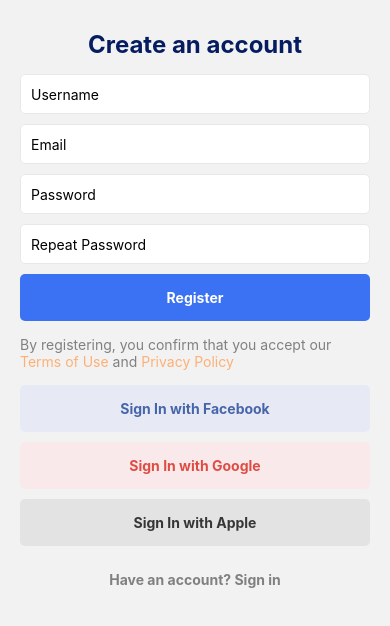
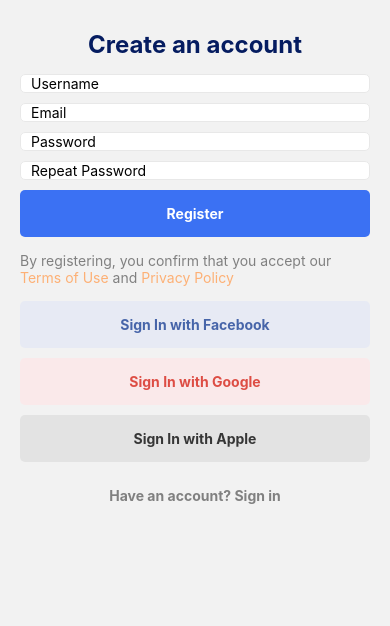
Before and after one commit to YanisBoumrah/Geolocalisation-App, a React Native app: screen /SignUp in a window 390 px wide. Shown: the top 626 px of the page. Built offline with nearby package versions, Linux system fonts and the light colour scheme.

Commit message:
retirer le react hook form

```diff
--- a/src/components/CustomInput/CustomInput.js
+++ b/src/components/CustomInput/CustomInput.js
@@ -1,41 +1,17 @@
 import React from 'react';
 import {View, Text, TextInput, StyleSheet} from 'react-native';
-import {Controller} from 'react-hook-form';
 
-const CustomInput = ({
-  control,
-  name,
-  rules = {},
-  placeholder,
-  secureTextEntry,
-}) => {
+const CustomInput = ({value, setValue, placeholder, secureTextEntry}) => {
   return (
-    <Controller
-      control={control}
-      name={name}
-      rules={rules}
-      render={({field: {value, onChange, onBlur}, fieldState: {error}}) => (
-        <>
-          <View
-            style={[
-              styles.container,
-              {borderColor: error ? 'red' : '#e8e8e8'},
-            ]}>
+    <View style={styles.container}>
       <TextInput
         value={value}
-              onChangeText={onChange}
-              onBlur={onBlur}
+        onChangeText={setValue}
         placeholder={placeholder}
         style={styles.input}
         secureTextEntry={secureTextEntry}
       />
     </View>
-          {error && (
-            <Text style={{color: 'red', alignSelf: 'stretch'}}>{error.message || 'Error'}</Text>
-          )}
-        </>
-      )}
-    />
   );
 };
 
@@ -43,10 +19,7 @@
   container: {
     backgroundColor: 'white',
     width: '100%',
-    height: 40,
-    display: 'flex',
-    alignContent: 'center',
-    justifyContent: 'center',
+
     borderColor: '#e8e8e8',
     borderWidth: 1,
     borderRadius: 5,
--- a/src/screens/ConfirmEmailScreen/ConfirmEmailScreen.js
+++ b/src/screens/ConfirmEmailScreen/ConfirmEmailScreen.js
@@ -4,15 +4,13 @@
 import CustomButton from '../../components/CustomButton';
 import SocialSignInButtons from '../../components/SocialSignInButtons';
 import {useNavigation} from '@react-navigation/core';
-import {useForm} from 'react-hook-form';
 
 const ConfirmEmailScreen = () => {
-  const {control, handleSubmit} = useForm();
+  const [code, setCode] = useState('');
 
   const navigation = useNavigation();
 
-  const onConfirmPressed = data => {
-    console.warn(data);
+  const onConfirmPressed = () => {
     navigation.navigate('Home');
   };
 
@@ -30,15 +28,12 @@
         <Text style={styles.title}>Confirm your email</Text>
 
         <CustomInput
-          name="code"
-          control={control}
           placeholder="Enter your confirmation code"
-          rules={{
-            required: 'Confirmation code is required',
-          }}
+          value={code}
+          setValue={setCode}
         />
 
-        <CustomButton text="Confirm" onPress={handleSubmit(onConfirmPressed)} />
+        <CustomButton text="Confirm" onPress={onConfirmPressed} />
 
         <CustomButton
           text="Resend code"
--- a/src/screens/ForgotPasswordScreen/ForgotPasswordScreen.js
+++ b/src/screens/ForgotPasswordScreen/ForgotPasswordScreen.js
@@ -4,14 +4,13 @@
 import CustomButton from '../../components/CustomButton';
 import SocialSignInButtons from '../../components/SocialSignInButtons';
 import {useNavigation} from '@react-navigation/core';
-import {useForm} from 'react-hook-form';
 
 const ForgotPasswordScreen = () => {
-  const {control, handleSubmit} = useForm();
+  const [username, setUsername] = useState('');
+
   const navigation = useNavigation();
 
-  const onSendPressed = data => {
-    console.warn(data);
+  const onSendPressed = () => {
     navigation.navigate('NewPassword');
   };
 
@@ -25,15 +24,12 @@
         <Text style={styles.title}>Reset your password</Text>
 
         <CustomInput
-          name="username"
-          control={control}
           placeholder="Username"
-          rules={{
-            required: 'Username is required',
-          }}
+          value={username}
+          setValue={setUsername}
         />
 
-        <CustomButton text="Send" onPress={handleSubmit(onSendPressed)} />
+        <CustomButton text="Send" onPress={onSendPressed} />
 
         <CustomButton
           text="Back to Sign in"
--- a/src/screens/NewPasswordScreen/NewPasswordScreen.js
+++ b/src/screens/NewPasswordScreen/NewPasswordScreen.js
@@ -4,15 +4,14 @@
 import CustomButton from '../../components/CustomButton';
 import SocialSignInButtons from '../../components/SocialSignInButtons';
 import {useNavigation} from '@react-navigation/native';
-import {useForm} from 'react-hook-form';
 
 const NewPasswordScreen = () => {
-  const {control, handleSubmit} = useForm();
+  const [code, setCode] = useState('');
+  const [newPassword, setNewPassword] = useState('');
 
   const navigation = useNavigation();
 
-  const onSubmitPressed = data => {
-    console.warn(data);
+  const onSubmitPressed = () => {
     navigation.navigate('Home');
   };
 
@@ -25,28 +24,15 @@
       <View style={styles.root}>
         <Text style={styles.title}>Reset your password</Text>
 
-        <CustomInput
-          placeholder="Code"
-          name="code"
-          control={control}
-          rules={{required: 'Code is required'}}
-        />
+        <CustomInput placeholder="Code" value={code} setValue={setCode} />
 
         <CustomInput
           placeholder="Enter your new password"
-          name="name"
-          control={control}
-          secureTextEntry
-          rules={{
-            required: 'Password is required',
-            minLength: {
-              value: 8,
-              message: 'Password should be at least 8 characters long',
-            },
-          }}
+          value={newPassword}
+          setValue={setNewPassword}
         />
 
-        <CustomButton text="Submit" onPress={handleSubmit(onSubmitPressed)} />
+        <CustomButton text="Submit" onPress={onSubmitPressed} />
 
         <CustomButton
           text="Back to Sign in"
--- a/src/screens/SignInScreen/SignInScreen.js
+++ b/src/screens/SignInScreen/SignInScreen.js
@@ -7,25 +7,20 @@
   useWindowDimensions,
   ScrollView,
 } from 'react-native';
-import Logo from '../../../assets/images/logo.png';
+import Logo from '../../../assets/images/Logo_1.png';
 import CustomInput from '../../components/CustomInput';
 import CustomButton from '../../components/CustomButton';
 import SocialSignInButtons from '../../components/SocialSignInButtons';
 import {useNavigation} from '@react-navigation/native';
-import {useForm, Controller} from 'react-hook-form';
 
 const SignInScreen = () => {
+  const [username, setUsername] = useState('');
+  const [password, setPassword] = useState('');
+
   const {height} = useWindowDimensions();
   const navigation = useNavigation();
 
-  const {
-    control,
-    handleSubmit,
-    formState: {errors},
-  } = useForm();
-
-  const onSignInPressed = data => {
-    console.log(data);
+  const onSignInPressed = () => {
     // validate user
     navigation.navigate('Home');
   };
@@ -38,7 +33,6 @@
     navigation.navigate('SignUp');
   };
 
-
   return (
     <ScrollView showsVerticalScrollIndicator={false}>
       <View style={styles.root}>
@@ -47,26 +41,17 @@
           style={[styles.logo, {height: height * 0.3}]}
           resizeMode="contain"
         />
-        <Text>GEOTRACK</Text>
-        <CustomInput
-          name="username"
-          placeholder="Username"
-          control={control}
-          rules={{required: 'Username is required'}}
-        />
 
         <CustomInput
-          name="password"
+          placeholder="Username"
+          value={username}
+          setValue={setUsername}
+        />
+        <CustomInput
           placeholder="Password"
+          value={password}
+          setValue={setPassword}
           secureTextEntry
-          control={control}
-          rules={{
-            required: 'Password is required',
-            minLength: {
-              value: 3,
-              message: 'Password should be minimum 3 characters long',
-            },
-          }}
         />
 
         <CustomButton text="Sign In" onPress={onSignInPressed} />
--- a/src/screens/SignUpScreen/SignUpScreen.js
+++ b/src/screens/SignUpScreen/SignUpScreen.js
@@ -4,14 +4,13 @@
 import CustomButton from '../../components/CustomButton';
 import SocialSignInButtons from '../../components/SocialSignInButtons';
 import {useNavigation} from '@react-navigation/core';
-import {useForm} from 'react-hook-form';
-
-const EMAIL_REGEX =
-  /^[a-zA-Z0-9.!#$%&’*+/=?^_`{|}~-]+@[a-zA-Z0-9-]+(?:\.[a-zA-Z0-9-]+)*$/;
 
 const SignUpScreen = () => {
-  const {control, handleSubmit, watch} = useForm();
-  const pwd = watch('password');
+  const [username, setUsername] = useState('');
+  const [email, setEmail] = useState('');
+  const [password, setPassword] = useState('');
+  const [passwordRepeat, setPasswordRepeat] = useState('');
+
   const navigation = useNavigation();
 
   const onRegisterPressed = () => {
@@ -20,6 +19,7 @@
 
   const onSignInPress = () => {
     navigation.navigate('SignIn');
+
   };
 
   const onTermsOfUsePressed = () => {
@@ -36,57 +36,25 @@
         <Text style={styles.title}>Create an account</Text>
 
         <CustomInput
-          name="username"
-          control={control}
           placeholder="Username"
-          rules={{
-            required: 'Username is required',
-            minLength: {
-              value: 3,
-              message: 'Username should be at least 3 characters long',
-            },
-            maxLength: {
-              value: 24,
-              message: 'Username should be max 24 characters long',
-            },
-          }}
+          value={username}
+          setValue={setUsername}
+        />
+        <CustomInput placeholder="Email" value={email} setValue={setEmail} />
+        <CustomInput
+          placeholder="Password"
+          value={password}
+          setValue={setPassword}
+          secureTextEntry
         />
         <CustomInput
-          name="email"
-          control={control}
-          placeholder="Email"
-          rules={{
-            required: 'Email is required',
-            pattern: {value: EMAIL_REGEX, message: 'Email is invalid'},
-          }}
-        />
-        <CustomInput
-          name="password"
-          control={control}
-          placeholder="Password"
+          placeholder="Repeat Password"
+          value={passwordRepeat}
+          setValue={setPasswordRepeat}
           secureTextEntry
-          rules={{
-            required: 'Password is required',
-            minLength: {
-              value: 8,
-              message: 'Password should be at least 8 characters long',
-            },
-          }}
-        />
-        <CustomInput
-          name="password-repeat"
-          control={control}
-          placeholder="Repeat Password"
-          secureTextEntry
-          rules={{
-            validate: value => value === pwd || 'Password do not match',
-          }}
         />
 
-        <CustomButton
-          text="Register"
-          onPress={handleSubmit(onRegisterPressed)}
-        />
+        <CustomButton text="Register" onPress={onRegisterPressed} />
 
         <Text style={styles.text}>
           By registering, you confirm that you accept our{' '}
```
Lines whose indentation alone changed are shown as unchanged.
